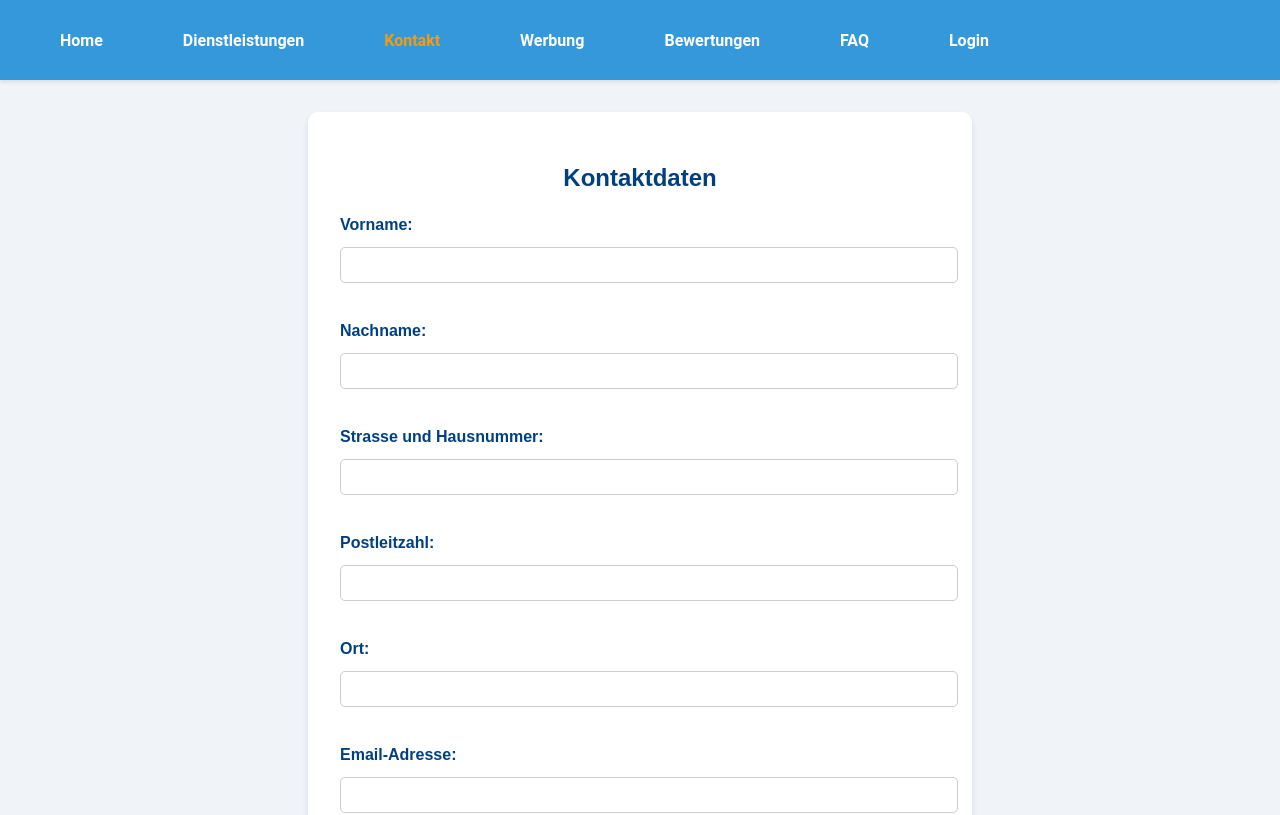
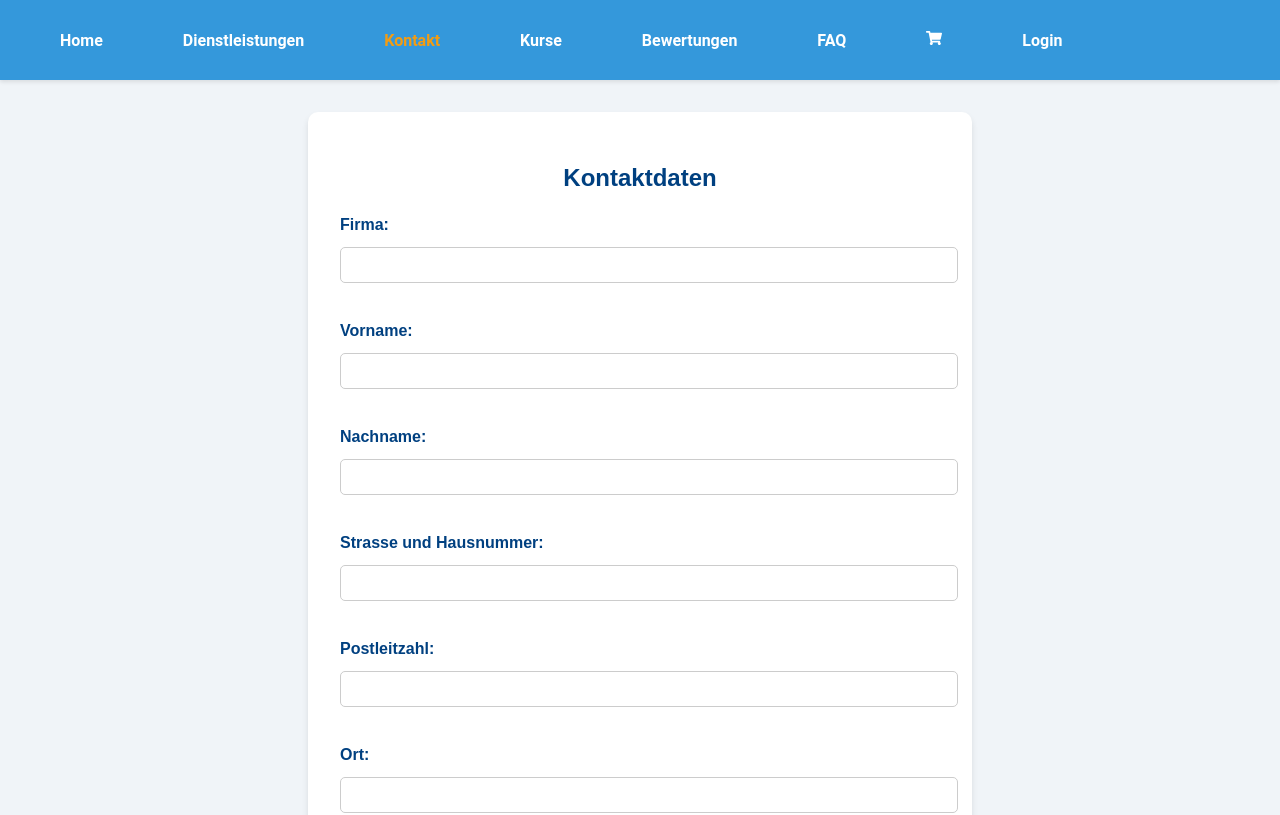
Before and after one commit to tbs-dienste/webfrostend, a React (Create React App) app: page /kundeerfassen in a window 1280 px wide. Shown: the top 815 px of the page. Built offline with nearby package versions, Linux system fonts and the light colour scheme.

Commit message:
jdlfjsfj

```diff
--- a/src/components/Gutschein/AlleGutscheine.jsx
+++ b/src/components/Gutschein/AlleGutscheine.jsx
@@ -82,7 +82,7 @@ const AlleGutscheine = () => {
                             {gutschein.gutscheinrabatt > 0 ? (
                                 <span>Rabatt: <strong>{gutschein.gutscheinrabatt * 100} %</strong></span> // Umrechnung in Prozent
                             ) : (
-                                <span>Betrag: <strong>{gutschein.guthaben} €</strong></span>
+                                <span>Betrag: <strong>{gutschein.guthaben} CHF</strong></span>
                             )}
                         </div>
                         <div className="switch-container">
--- a/src/components/Kunden/KundeErfassen.jsx
+++ b/src/components/Kunden/KundeErfassen.jsx
@@ -14,7 +14,7 @@ const KundeErfassen = () => {
   const [geschlecht, setGeschlecht] = useState('');
   const [auftragsTyp, setAuftragsTyp] = useState('');
   const [auftragsBeschreibung, setAuftragsBeschreibung] = useState('');
-  const [preis, setPreis] = useState('');
+  const [firma, setFirma] = useState('');
 
   const handleKontaktAufnehmen = async () => {
     try {
@@ -23,6 +23,7 @@ const KundeErfassen = () => {
       const ip_adresse = ipResponse.data.ip;
 
       const newKunde = {
+        firma,
         vorname,
         nachname,
         strasseHausnummer,
@@ -53,6 +54,15 @@ const KundeErfassen = () => {
     <div className="kunde-erfassen">
       <h2>Kontaktdaten</h2>
       <div className="formular">
+      <div className="formular-gruppe">
+          <label htmlFor="vorname">Firma:</label>
+          <input
+            type="text"
+            id="firma"
+            value={firma}
+            onChange={(e) => setFirma(e.target.value)}
+          />
+        </div>
         <div className="formular-gruppe">
           <label htmlFor="vorname">Vorname:</label>
           <input
--- a/src/components/Navbar/Navbar.jsx
+++ b/src/components/Navbar/Navbar.jsx
@@ -30,9 +30,10 @@ function Navbar({ isAdmin, onLogout }) {
             <NavItem to="/" text="Home" currentPath={currentPath} onClick={() => setBurgerMenuActive(false)} />
             <NavItem to="/dienstleistungen" text="Dienstleistungen" currentPath={currentPath} onClick={() => setBurgerMenuActive(false)} />
             <NavItem to="/kundeerfassen" text="Kontakt" currentPath={currentPath} onClick={() => setBurgerMenuActive(false)} />
-            <NavItem to="/werbung" text="Werbung" currentPath={currentPath} onClick={() => setBurgerMenuActive(false)} />
+            <NavItem to="/kurse" text="Kurse" currentPath={currentPath} onClick={() => setBurgerMenuActive(false)} />
             <NavItem to="/kundenbewertungen" text="Bewertungen" currentPath={currentPath} onClick={() => setBurgerMenuActive(false)} />
             <NavItem to="/faq" text="FAQ" currentPath={currentPath} onClick={() => setBurgerMenuActive(false)} />
+            <NavItem to="/warenkorb" text="Warenkorb" icon={<FaShoppingCart />} count={warenkorbCount} currentPath={currentPath} onClick={() => setBurgerMenuActive(false)} />
             {isAdmin ? (
               <>
                 <NavItem to="/gutscheine-liste" text="Gutscheinliste" currentPath={currentPath} onClick={() => setBurgerMenuActive(false)} />
--- a/src/components/Rechnung/Rechnung.jsx
+++ b/src/components/Rechnung/Rechnung.jsx
@@ -160,15 +160,15 @@ const Rechnung = () => {
         let startY = 120;
 
         const tableData = positionen.map((pos, index) => [
-            index + 1, pos.beschreibung, `${Math.round(pos.arbeitszeit)}`, `${pos.preis.toFixed(2)} €`, `${(pos.arbeitszeit * pos.preis).toFixed(2)} €`
+            index + 1, pos.beschreibung, `${Math.round(pos.arbeitszeit)}`, `${pos.preis.toFixed(2)} CHF`, `${(pos.arbeitszeit * pos.preis).toFixed(2)} CHF`
         ]);
 
         const totalsData = [
-            ['', '', '', 'Zwischensumme', `${total.toFixed(2)} €`],
-            ['', '', '', 'Rabatt', `${rabattBetrag.toFixed(2)} €`],
-            ['', '', '', 'Zwischensumme nach Rabatt', `${discountedTotal.toFixed(2)} €`],
-            ['', '', '', 'MwSt (19%)', `${mwst.toFixed(2)} €`],
-            ['', '', '', 'Gesamt inkl. MwSt', `${totalWithMwSt.toFixed(2)} €`],
+            ['', '', '', 'Zwischensumme', `${total.toFixed(2)} CHF`],
+            ['', '', '', 'Rabatt', `${rabattBetrag.toFixed(2)} CHF`],
+            ['', '', '', 'Zwischensumme nach Rabatt', `${discountedTotal.toFixed(2)} CHF`],
+            ['', '', '', 'MwSt (19%)', `${mwst.toFixed(2)} CHF`],
+            ['', '', '', 'Gesamt inkl. MwSt', `${totalWithMwSt.toFixed(2)} CHF`],
         ];
 
         const allData = [...tableData, ...totalsData];
@@ -226,7 +226,7 @@ const Rechnung = () => {
                 </select>
                 <label htmlFor="arbeitszeit-input">Arbeitszeit (Stunden):</label>
                 <input id="arbeitszeit-input" type="number" value={arbeitszeit} onChange={(e) => setArbeitszeit(Math.round(parseFloat(e.target.value)))} />
-                <label htmlFor="preis-input">Preis pro Stunde (€):</label>
+                <label htmlFor="preis-input">Preis pro Stunde (CHF):</label>
                 <input id="preis-input" type="number" step="0.01" value={preis} onChange={handlePreisChange} />
                 <button onClick={addPosition}>{editIndex !== null ? 'Position aktualisieren' : 'Position hinzufügen'}</button>
                 <label htmlFor="rabatt-input">Rabattcode:</label>
@@ -254,8 +254,8 @@ const Rechnung = () => {
                                 <td>{index + 1}</td>
                                 <td>{pos.beschreibung}</td>
                                 <td>{Math.round(pos.arbeitszeit)}</td>
-                                <td>{pos.preis.toFixed(2)} €</td>
-                                <td>{(pos.arbeitszeit * pos.preis).toFixed(2)} €</td>
+                                <td>{pos.preis.toFixed(2)} CHF</td>
+                                <td>{(pos.arbeitszeit * pos.preis).toFixed(2)} CHF</td>
                                 <td>
                                     <button onClick={() => editPosition(index)}>Bearbeiten</button>
                                     <button onClick={() => deletePosition(index)}>Löschen</button>
```
